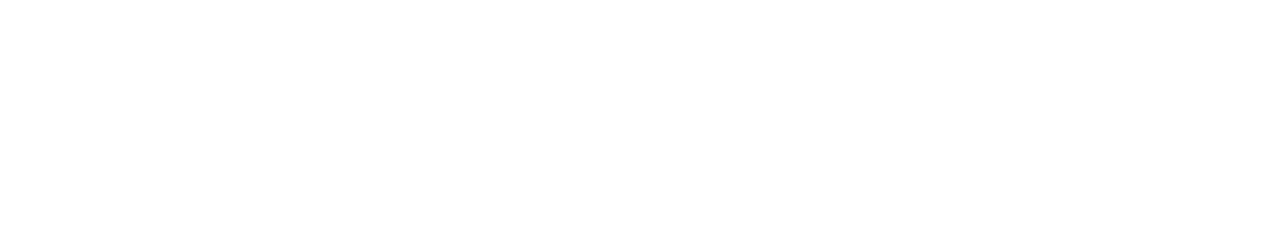
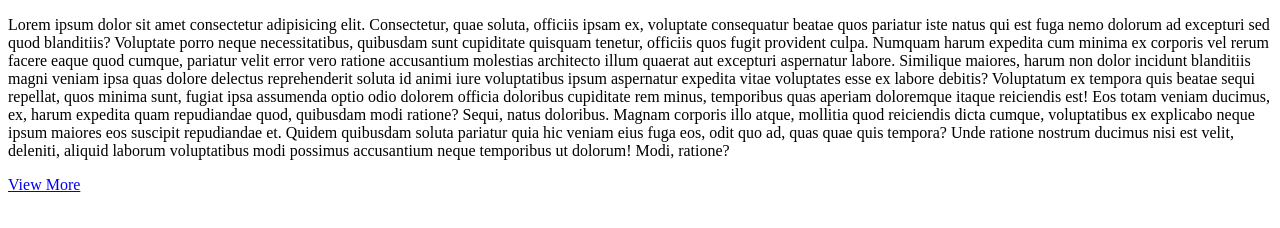
Before and after one commit to Dujota/student-demo-truncation, a plain HTML site: page index.html in a window 1280 px wide. Drawn offline with Linux system fonts and the light colour scheme.

Commit message:
added markup

```diff
--- a/index.html
+++ b/index.html
@@ -8,6 +8,35 @@
     <title>Read More Example</title>
   </head>
   <body>
+    <div class="container">
+      <p class="content">
+        Lorem ipsum dolor sit amet consectetur adipisicing elit. Consectetur,
+        quae soluta, officiis ipsam ex, voluptate consequatur beatae quos
+        pariatur iste natus qui est fuga nemo dolorum ad excepturi sed quod
+        blanditiis? Voluptate porro neque necessitatibus, quibusdam sunt
+        cupiditate quisquam tenetur, officiis quos fugit provident culpa.
+        Numquam harum expedita cum minima ex corporis vel rerum facere eaque
+        quod cumque, pariatur velit error vero ratione accusantium molestias
+        architecto illum quaerat aut excepturi aspernatur labore. Similique
+        maiores, harum non dolor incidunt blanditiis magni veniam ipsa quas
+        dolore delectus reprehenderit soluta id animi iure voluptatibus ipsum
+        aspernatur expedita vitae voluptates esse ex labore debitis? Voluptatum
+        ex tempora quis beatae sequi repellat, quos minima sunt, fugiat ipsa
+        assumenda optio odio dolorem officia doloribus cupiditate rem minus,
+        temporibus quas aperiam doloremque itaque reiciendis est! Eos totam
+        veniam ducimus, ex, harum expedita quam repudiandae quod, quibusdam modi
+        ratione? Sequi, natus doloribus. Magnam corporis illo atque, mollitia
+        quod reiciendis dicta cumque, voluptatibus ex explicabo neque ipsum
+        maiores eos suscipit repudiandae et. Quidem quibusdam soluta pariatur
+        quia hic veniam eius fuga eos, odit quo ad, quas quae quis tempora? Unde
+        ratione nostrum ducimus nisi est velit, deleniti, aliquid laborum
+        voluptatibus modi possimus accusantium neque temporibus ut dolorum!
+        Modi, ratione?
+      </p>
+      <div class="view-more-container">
+        <a href="#" id="view-more">View More</a>
+      </div>
+    </div>
     <script src="scripts.js"></script>
   </body>
 </html>
```
